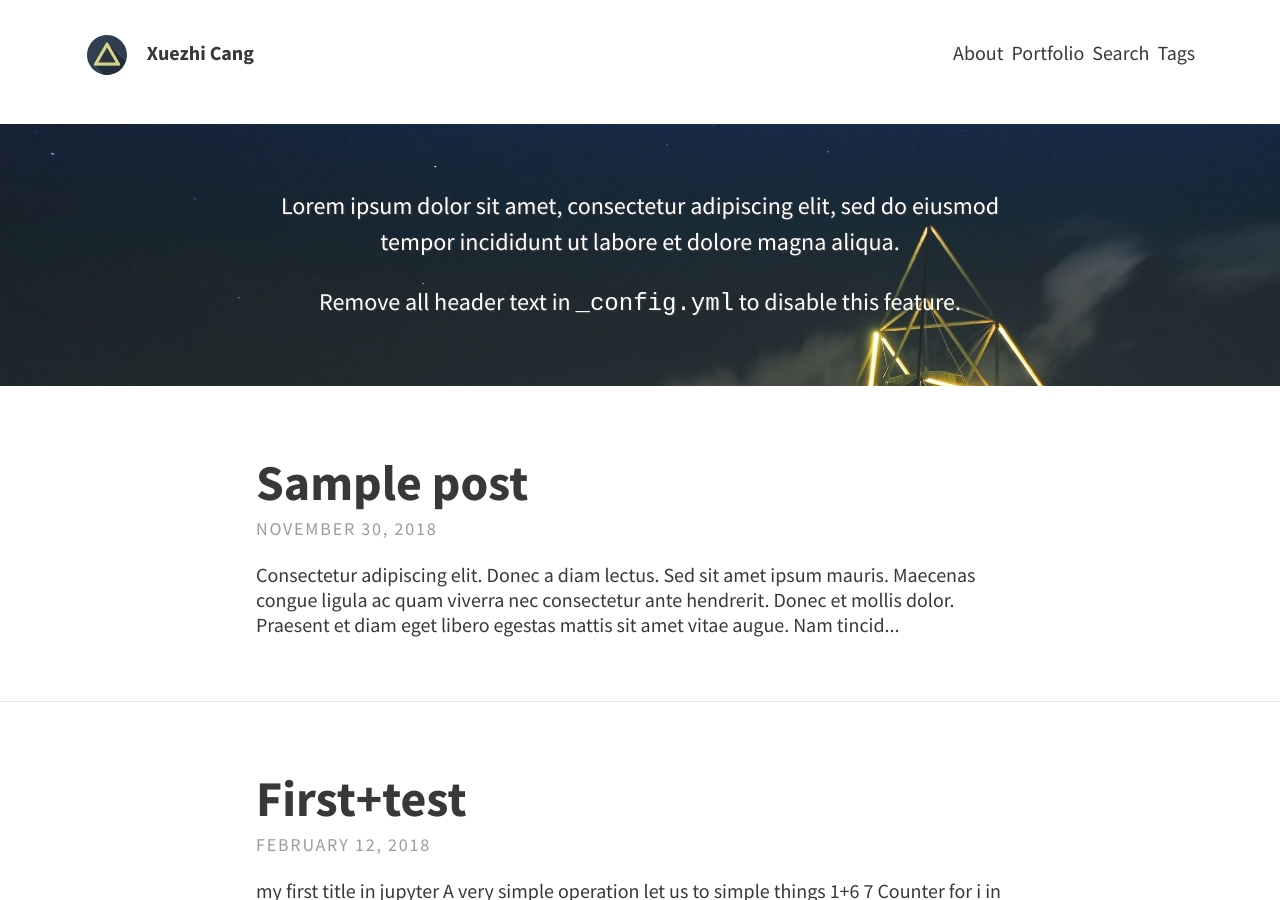
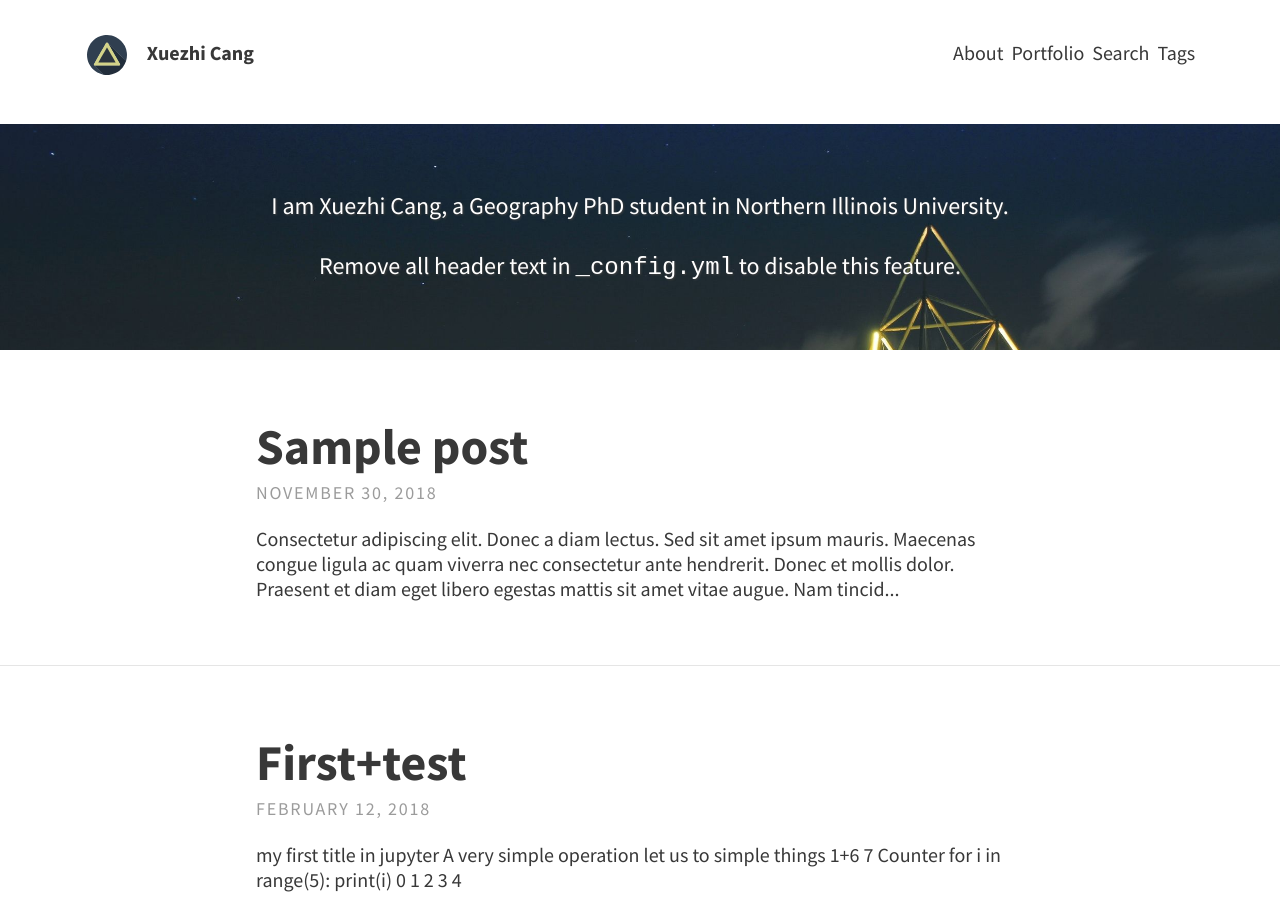
Before and after one commit to xuezhicang/xuezhicang.github.io, a Jekyll site: the page built from index.html, in a window 1280 px wide and 900 px high. Built offline with Jekyll 4.4.1, drawn with Linux system fonts in a browser that asks for light colours; the list of posts is cut into pages by our own code.

Commit message:
introduction
introduction

```diff
--- a/_config.yml
+++ b/_config.yml
@@ -13,7 +13,7 @@
 
   # Header and footer text
   header_text: >
-     <p>Lorem ipsum dolor sit amet, consectetur adipiscing elit, sed do eiusmod tempor incididunt ut labore et dolore magna aliqua.</p>
+     <p>I am Xuezhi Cang, a Geography PhD student in Northern Illinois University. </p>
 
      <p>Remove all header text in <code>_config.yml</code> to disable this feature.</p>
   header_text_feature_image: assets/img/pexels/triangular.jpeg
```
